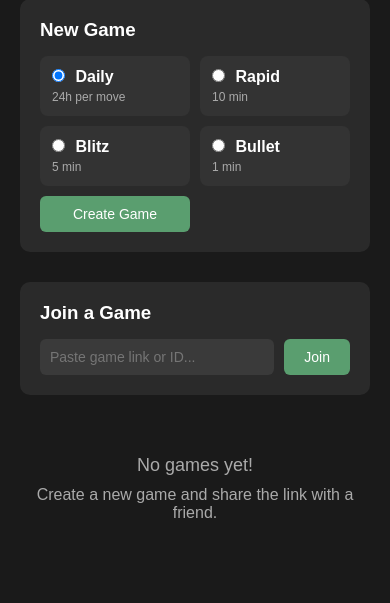
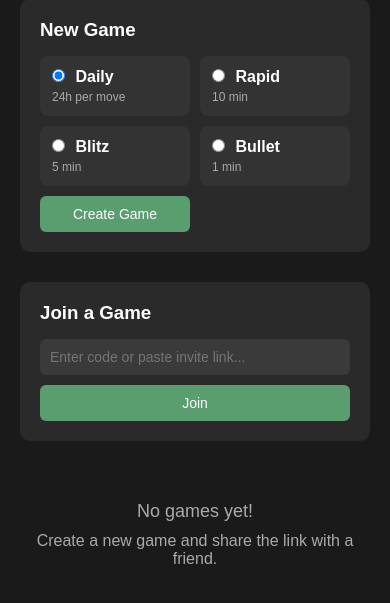
Before and after one commit to KomarCsaba/daily-chess, a Flask app: page /dashboard in a window 390 px wide. Shown: the part 161-764 px from the top of the page. Run offline with Flask 3, Linux system fonts and the light colour scheme; the visitor is signed in with stand-in values (Sample User, id 1); data that the repository does not hold is empty.

Commit message:
Add short invite codes and waiting room flow

```diff
--- a/app.py
+++ b/app.py
@@ -8,6 +8,8 @@ from sqlalchemy import inspect, text
 import chess
 import uuid
 import os
+import random
+import string
 import threading
 from datetime import datetime, timedelta
 import logging
@@ -131,6 +133,18 @@ def get_time_control(game):
     return TIME_CONTROLS.get(game.time_control or "daily", TIME_CONTROLS["daily"])
 
 
+def generate_join_code(length=6):
+    alphabet = string.ascii_uppercase + string.digits
+    while True:
+        code = "".join(random.choice(alphabet) for _ in range(length))
+        if not Game.query.filter_by(join_code=code).first():
+            return code
+
+
+def get_game_invite_url(game):
+    return f"{app.config['BASE_URL']}/join/{game.join_code or game.id}"
+
+
 def get_time_control_mode(game):
     return game.time_control_mode or get_time_control(game)["mode"]
 
@@ -231,6 +245,8 @@ def serialize_game_state(game, user_id=None):
         "time_control_mode": get_time_control_mode(game),
         "white_time_remaining": clocks["white"],
         "black_time_remaining": clocks["black"],
+        "join_code": game.join_code,
+        "invite_url": get_game_invite_url(game),
     }
 
     if user_id is not None:
@@ -248,6 +264,8 @@ def ensure_game_timer_columns():
     inspector = inspect(db.engine)
     existing_columns = {column["name"] for column in inspector.get_columns("game")}
     columns = {
+        "draw_offered_by": "INTEGER",
+        "join_code": "VARCHAR(8)",
         "time_control": "VARCHAR(20) DEFAULT 'daily'",
         "time_control_mode": "VARCHAR(20) DEFAULT 'per_move'",
         "turn_time_seconds": "INTEGER DEFAULT 86400",
@@ -258,6 +276,15 @@ def ensure_game_timer_columns():
     for name, definition in columns.items():
         if name not in existing_columns:
             db.session.execute(text(f"ALTER TABLE game ADD COLUMN {name} {definition}"))
+
+    rows = db.session.execute(text("SELECT id, join_code FROM game")).mappings().all()
+    for row in rows:
+        if row["join_code"]:
+            continue
+        db.session.execute(
+            text("UPDATE game SET join_code = :join_code WHERE id = :game_id"),
+            {"join_code": generate_join_code(), "game_id": row["id"]},
+        )
 
     db.session.commit()
 
@@ -362,6 +389,7 @@ def new_game():
         white_id=current_user.id,
         board_fen=chess.Board().fen(),
         status="waiting",
+        join_code=generate_join_code(),
         time_control=selected_control,
         time_control_mode=time_control["mode"],
         turn_time_seconds=time_control["seconds"],
@@ -373,10 +401,12 @@ def new_game():
     return redirect(url_for("game", game_id=game.id))
 
 
-@app.route("/join/<game_id>")
+@app.route("/join/<join_token>")
 @login_required
-def join_game(game_id):
-    game = Game.query.get(game_id)
+def join_game(join_token):
+    game = Game.query.filter_by(join_code=join_token.upper()).first()
+    if not game:
+        game = Game.query.get(join_token)
 
     if not game:
         flash("Game not found")
@@ -417,7 +447,10 @@ def game(game_id):
         return redirect(url_for("dashboard"))
     if apply_timeout_if_needed(game):
         broadcast_game_state(game)
-    return render_template("game.html", game=game, initial_state=serialize_game_state(game, current_user.id))
+    initial_state = serialize_game_state(game, current_user.id)
+    if game.status == "waiting" and game.white_id == current_user.id:
+        return render_template("waiting_game.html", game=game, initial_state=initial_state)
+    return render_template("game.html", game=game, initial_state=initial_state)
 
 
 @app.route("/moves/<game_id>")
@@ -540,6 +573,7 @@ def rematch(game_id):
         board_fen=chess.Board().fen(),
         status="waiting",
         turn="white",
+        join_code=generate_join_code(),
         time_control=old_game.time_control or "daily",
         time_control_mode=rematch_mode,
         turn_time_seconds=rematch_seconds,
@@ -670,8 +704,8 @@ def accept_draw(game_id):
 @login_required
 def join_by_code():
     code = request.form.get("code", "").strip()
-    game_id = code.split("/join/")[-1] if "/join/" in code else code
-    return redirect(url_for("join_game", game_id=game_id))
+    join_token = code.split("/join/")[-1] if "/join/" in code else code
+    return redirect(url_for("join_game", join_token=join_token))
 
 
 @app.route("/check_square/<game_id>")
--- a/models.py
+++ b/models.py
@@ -37,6 +37,7 @@ class Game(db.Model):
 
     # NEW
     draw_offered_by = db.Column(db.Integer, nullable=True)
+    join_code = db.Column(db.String(8), unique=True, nullable=True)
     time_control = db.Column(db.String(20), default="daily")
     time_control_mode = db.Column(db.String(20), default="per_move")
     turn_time_seconds = db.Column(db.Integer, default=86400)
--- a/templates/dashboard.html
+++ b/templates/dashboard.html
@@ -1,15 +1,105 @@
 {% extends "base.html" %}
 
 {% block content %}
+<style>
+    .dashboard-section {
+        background-color: #2a2a2a;
+        padding: 20px;
+        border-radius: 10px;
+        margin-bottom: 30px;
+    }
+
+    .new-game-grid {
+        display: grid;
+        grid-template-columns: repeat(auto-fit, minmax(120px, 1fr));
+        gap: 10px;
+        align-items: stretch;
+    }
+
+    .time-control-option {
+        display: block;
+        background-color: #333;
+        border-radius: 8px;
+        padding: 12px;
+        cursor: pointer;
+    }
+
+    .join-form {
+        display: flex;
+        gap: 10px;
+    }
+
+    .join-input {
+        flex: 1;
+        padding: 10px;
+        background-color: #3a3a3a;
+        border: none;
+        border-radius: 6px;
+        color: white;
+        font-size: 14px;
+    }
+
+    .game-list {
+        display: flex;
+        flex-direction: column;
+        gap: 10px;
+        margin-bottom: 30px;
+    }
+
+    .game-card {
+        background-color: #2a2a2a;
+        padding: 20px;
+        border-radius: 10px;
+        display: flex;
+        justify-content: space-between;
+        align-items: center;
+        gap: 16px;
+    }
+
+    .game-meta {
+        color: #aaa;
+        font-size: 13px;
+    }
+
+    .waiting-actions {
+        display: flex;
+        align-items: center;
+        gap: 10px;
+        flex-wrap: wrap;
+        justify-content: flex-end;
+    }
+
+    .code-pill {
+        background: #3a3a3a;
+        border-radius: 999px;
+        padding: 8px 12px;
+        font-family: monospace;
+        font-size: 13px;
+        color: #f1f1f1;
+    }
+
+    @media (max-width: 720px) {
+        .join-form,
+        .game-card {
+            flex-direction: column;
+            align-items: stretch;
+        }
+
+        .waiting-actions {
+            justify-content: flex-start;
+        }
+    }
+</style>
+
 <div style="display: flex; justify-content: space-between; align-items: center; margin-bottom: 30px;">
     <h1>Your Games</h1>
 </div>
 
-<div style="background-color: #2a2a2a; padding: 20px; border-radius: 10px; margin-bottom: 30px;">
+<div class="dashboard-section">
     <h3 style="margin-bottom: 15px;">New Game</h3>
-    <form action="/new_game" method="POST" style="display: grid; grid-template-columns: repeat(auto-fit, minmax(120px, 1fr)); gap: 10px; align-items: stretch;">
+    <form action="/new_game" method="POST" class="new-game-grid">
         {% for key, control in time_controls.items() %}
-        <label style="display: block; background-color: #333; border-radius: 8px; padding: 12px; cursor: pointer;">
+        <label class="time-control-option">
             <input type="radio" name="time_control" value="{{ key }}" {% if key == "daily" %}checked{% endif %} style="margin-right: 6px;">
             <strong>{{ control.label }}</strong>
             <div style="color: #aaa; font-size: 12px; margin-top: 4px;">{{ control.description }}</div>
@@ -19,31 +109,28 @@
     </form>
 </div>
 
-<!-- join a game by code -->
-<div style="background-color: #2a2a2a; padding: 20px; border-radius: 10px; margin-bottom: 30px;">
+<div class="dashboard-section">
     <h3 style="margin-bottom: 15px;">Join a Game</h3>
-    <form action="/join_by_code" method="POST" style="display: flex; gap: 10px;">
-        <input type="text" name="code" placeholder="Paste game link or ID..."
-            style="flex: 1; padding: 10px; background-color: #3a3a3a; border: none; border-radius: 6px; color: white; font-size: 14px;">
+    <form action="/join_by_code" method="POST" class="join-form">
+        <input type="text" name="code" placeholder="Enter code or paste invite link..." class="join-input">
         <button type="submit" class="btn">Join</button>
     </form>
 </div>
 
-<!-- active games -->
 {% set active_games = games | selectattr("status", "equalto", "active") | list %}
 {% set waiting_games = games | selectattr("status", "equalto", "waiting") | list %}
 {% set finished_games = games | selectattr("status", "equalto", "finished") | list %}
 
 {% if active_games %}
 <h2 style="margin-bottom: 15px;">Active Games</h2>
-<div style="display: flex; flex-direction: column; gap: 10px; margin-bottom: 30px;">
+<div class="game-list">
     {% for game in active_games %}
-    <div style="background-color: #2a2a2a; padding: 20px; border-radius: 10px; display: flex; justify-content: space-between; align-items: center;">
+    <div class="game-card">
         <div>
             <div style="font-size: 16px; margin-bottom: 5px;">
                 vs <strong>{{ game.get_opponent(current_user.id).username if game.get_opponent(current_user.id) else "Unknown" }}</strong>
             </div>
-            <div style="color: #aaa; font-size: 13px;">
+            <div class="game-meta">
                 You are playing as <strong>{{ "white" if game.white_id == current_user.id else "black" }}</strong>
                 · {{ (time_controls.get(game.time_control or "daily") or time_controls["daily"]).label }}
                 · Last move: {{ game.last_move_at.strftime("%b %d, %Y") }}
@@ -64,19 +151,27 @@
 
 {% if waiting_games %}
 <h2 style="margin-bottom: 15px;">Waiting for Opponent</h2>
-<div style="display: flex; flex-direction: column; gap: 10px; margin-bottom: 30px;">
+<div class="game-list">
     {% for game in waiting_games %}
-    <div style="background-color: #2a2a2a; padding: 20px; border-radius: 10px; display: flex; justify-content: space-between; align-items: center;">
+    <div class="game-card">
         <div>
-            <div style="color: #aaa; font-size: 13px;">
+            <div style="font-size: 16px; margin-bottom: 6px;">
+                Waiting for opponent
+            </div>
+            <div class="game-meta">
                 Created {{ game.created_at.strftime("%b %d, %Y") }}
                 · {{ (time_controls.get(game.time_control or "daily") or time_controls["daily"]).label }}
             </div>
         </div>
-        <div style="display: flex; align-items: center; gap: 15px;">
-            <input type="text" value="{{ request.host_url }}join/{{ game.id }}"
-                style="background-color: #3a3a3a; border: none; border-radius: 6px; color: #aaa; padding: 8px; font-size: 12px; width: 280px;"
-                readonly onclick="this.select()">
+        <div class="waiting-actions">
+            <span class="code-pill">{{ game.join_code }}</span>
+            <button
+                type="button"
+                class="btn btn-secondary copy-invite-btn"
+                data-copy="{{ request.host_url }}join/{{ game.join_code }}"
+            >
+                Copy Invite
+            </button>
             <a href="/game/{{ game.id }}" class="btn btn-secondary">View</a>
         </div>
     </div>
@@ -86,14 +181,14 @@
 
 {% if finished_games %}
 <h2 style="margin-bottom: 15px;">Finished Games</h2>
-<div style="display: flex; flex-direction: column; gap: 10px;">
+<div class="game-list">
     {% for game in finished_games %}
-    <div style="background-color: #2a2a2a; padding: 20px; border-radius: 10px; display: flex; justify-content: space-between; align-items: center;">
+    <div class="game-card">
         <div>
             <div style="font-size: 16px; margin-bottom: 5px;">
                 vs <strong>{{ game.get_opponent(current_user.id).username if game.get_opponent(current_user.id) else "Unknown" }}</strong>
             </div>
-            <div style="color: #aaa; font-size: 13px;">
+            <div class="game-meta">
                 {% if game.result == "draw" %}
                     Draw
                 {% elif (game.result == "white_wins" and game.white_id == current_user.id) or (game.result == "black_wins" and game.black_id == current_user.id) %}
@@ -116,4 +211,21 @@
 </div>
 {% endif %}
 
+<script>
+    document.querySelectorAll(".copy-invite-btn").forEach(button => {
+        button.addEventListener("click", async () => {
+            const originalText = button.textContent;
+            try {
+                await navigator.clipboard.writeText(button.dataset.copy);
+                button.textContent = "Copied";
+            } catch (error) {
+                button.textContent = "Copy failed";
+            }
+
+            setTimeout(() => {
+                button.textContent = originalText;
+            }, 1500);
+        });
+    });
+</script>
 {% endblock %}
```
Also changed, not shown: templates/game.html (+33 -8 lines), templates/waiting_game.html (added, +163 -0 lines).
